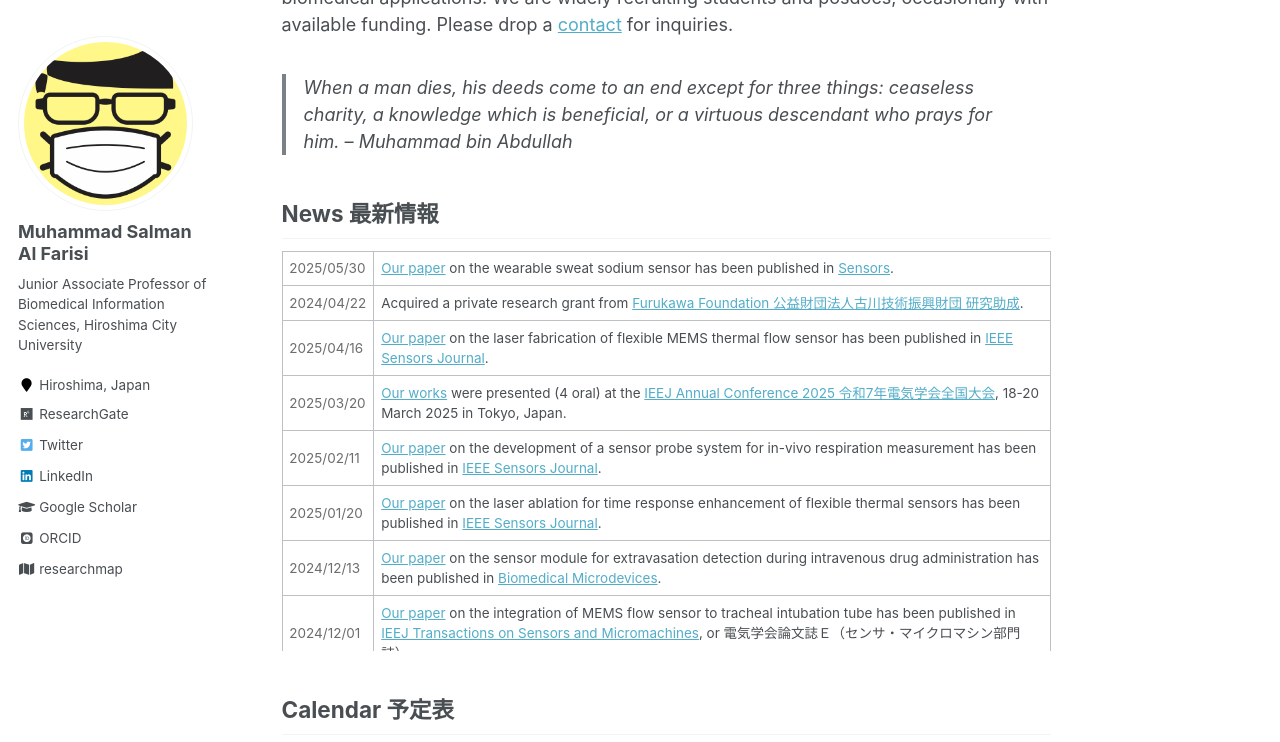
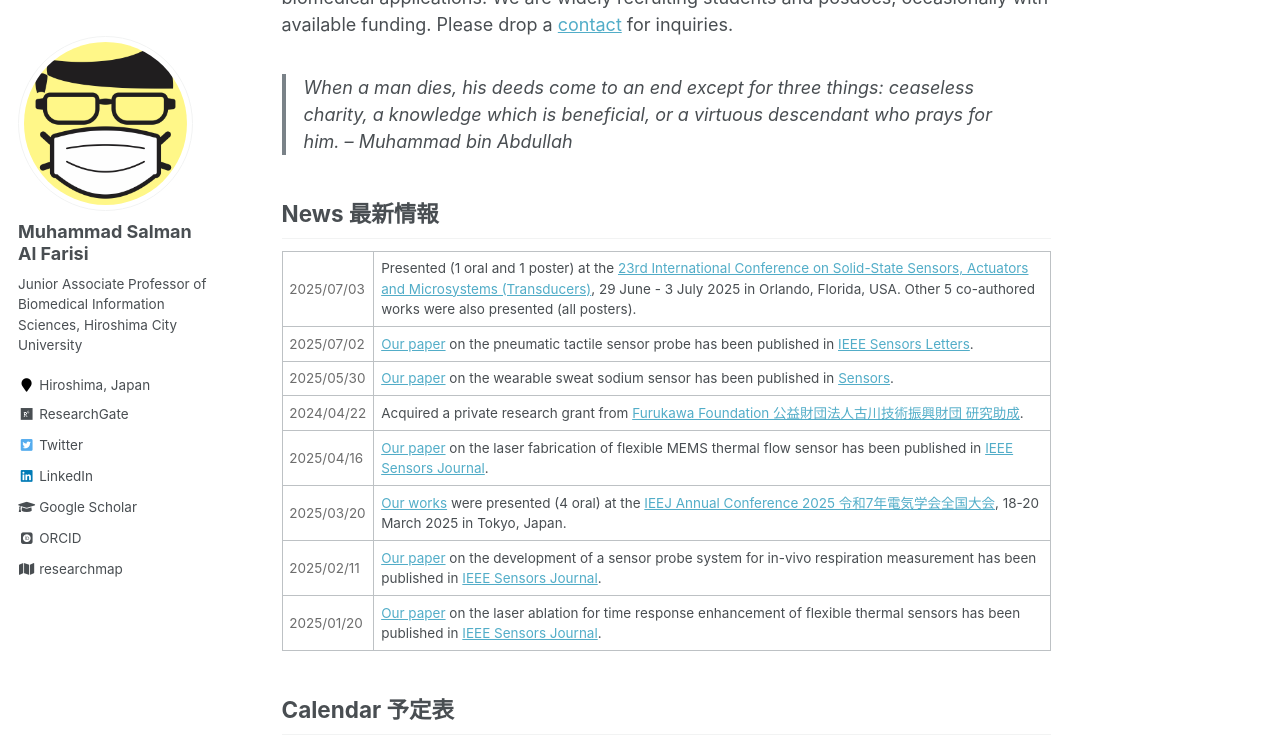
Before and after one commit to msalfarisi/msalfarisi.github.io, a Jekyll site: the page built from _pages/home.md, in a window 1280 px wide and 900 px high, scrolled down 457 px, cut to the strip 0-742 px from the top of the window. Built offline with Jekyll 4.4.1, drawn with Linux system fonts in a browser that asks for light colours; some web fonts are replaced.

Commit message:
Update home.md

```diff
--- a/_pages/home.md
+++ b/_pages/home.md
@@ -22,6 +22,14 @@ Welcome to the homepage of Muhammad Salman Al Farisi, a Lecturer (Junior Associa
 
 <div style="overflow-y: scroll; height:400px;">
  <table style="width:100%">
+  <tr>
+    <td style="color:#6d6d6d;">2025/07/03</td>
+    <td>Presented (1 oral and 1 poster) at the <a href="https://transducers2025.org/">23rd International Conference on Solid-State Sensors, Actuators and Microsystems (Transducers)</a>, 29 June - 3 July 2025 in Orlando, Florida, USA. Other 5 co-authored works were also presented (all posters). </td>
+  </tr>
+  <tr>
+    <td style="color:#6d6d6d;">2025/07/02</td>
+    <td><a href="/publication/">Our paper</a> on the pneumatic tactile sensor probe has been published in <a href="https://doi.org/10.1109/LSENS.2025.3585201">IEEE Sensors Letters</a>.</td>
+  </tr>
   <tr>
     <td style="color:#6d6d6d;">2025/05/30</td>
     <td><a href="/publication/">Our paper</a> on the wearable sweat sodium sensor has been published in <a href="https://doi.org/10.3390/s25113467">Sensors</a>.</td>
@@ -140,7 +148,7 @@ Welcome to the homepage of Muhammad Salman Al Farisi, a Lecturer (Junior Associa
   </tr>
   <tr>
     <td style="color:#6d6d6d;">2023/06/29</td>
-    <td>Presented (oral) at the <a href="https://transducers2023.org/">22th International Conference on Solid-State Sensors, Actuators and Microsystems (Transducers)</a>, 25-29 June 2023 in Kyoto, Japan. Also participated in the Future Visions for Transducers session and represented as a panelist in the panel discussion under theme "Future Visions for Transducers Fabrication". Other 2 co-authored works were also presented (poster). </td>
+    <td>Presented (oral) at the <a href="https://transducers2023.org/">22nd International Conference on Solid-State Sensors, Actuators and Microsystems (Transducers)</a>, 25-29 June 2023 in Kyoto, Japan. Also participated in the Future Visions for Transducers session and represented as a panelist in the panel discussion under theme "Future Visions for Transducers Fabrication". Other 2 co-authored works were also presented (poster). </td>
   </tr>
   <tr>
     <td style="color:#6d6d6d;">2023/05/29</td>
```
